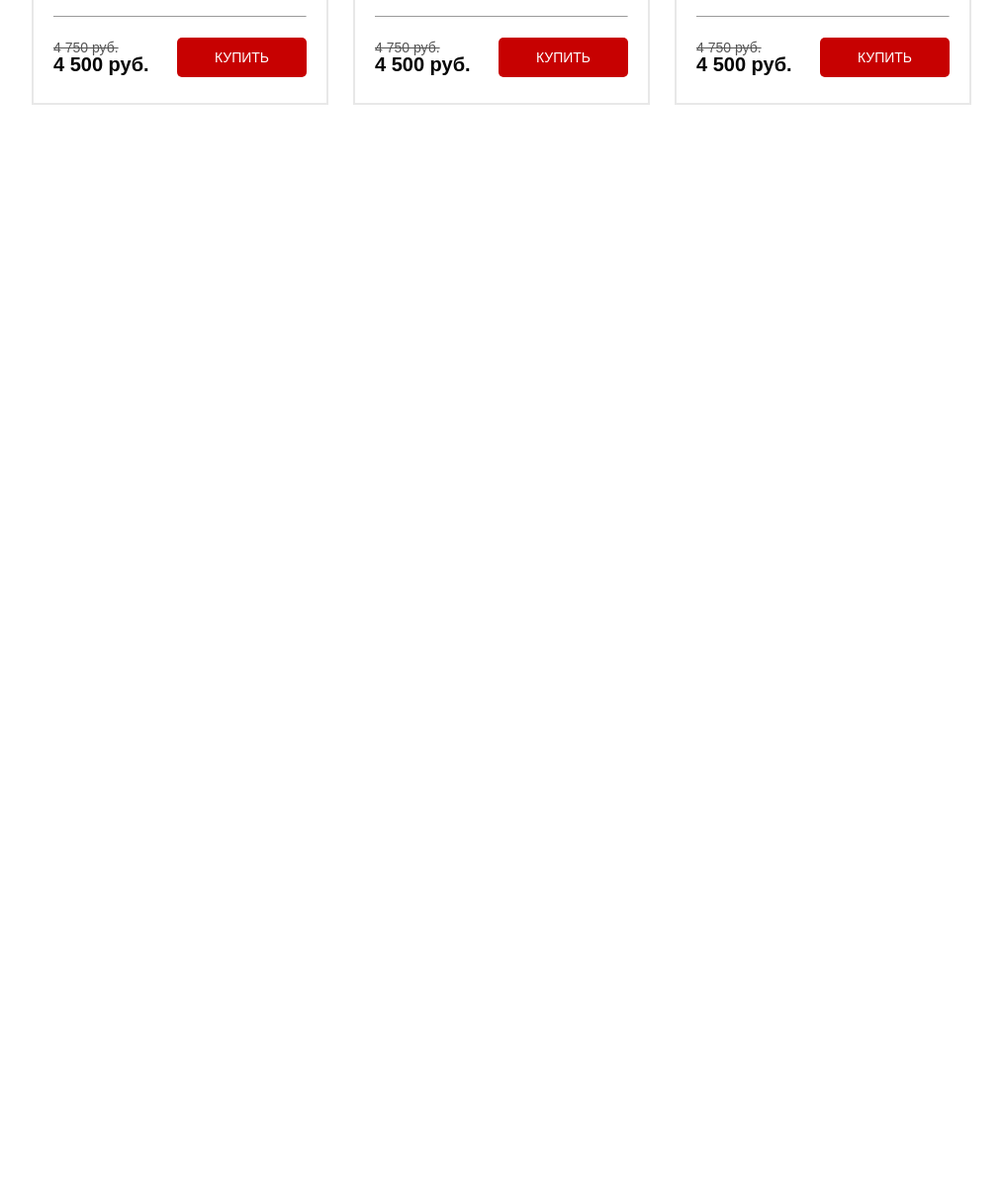
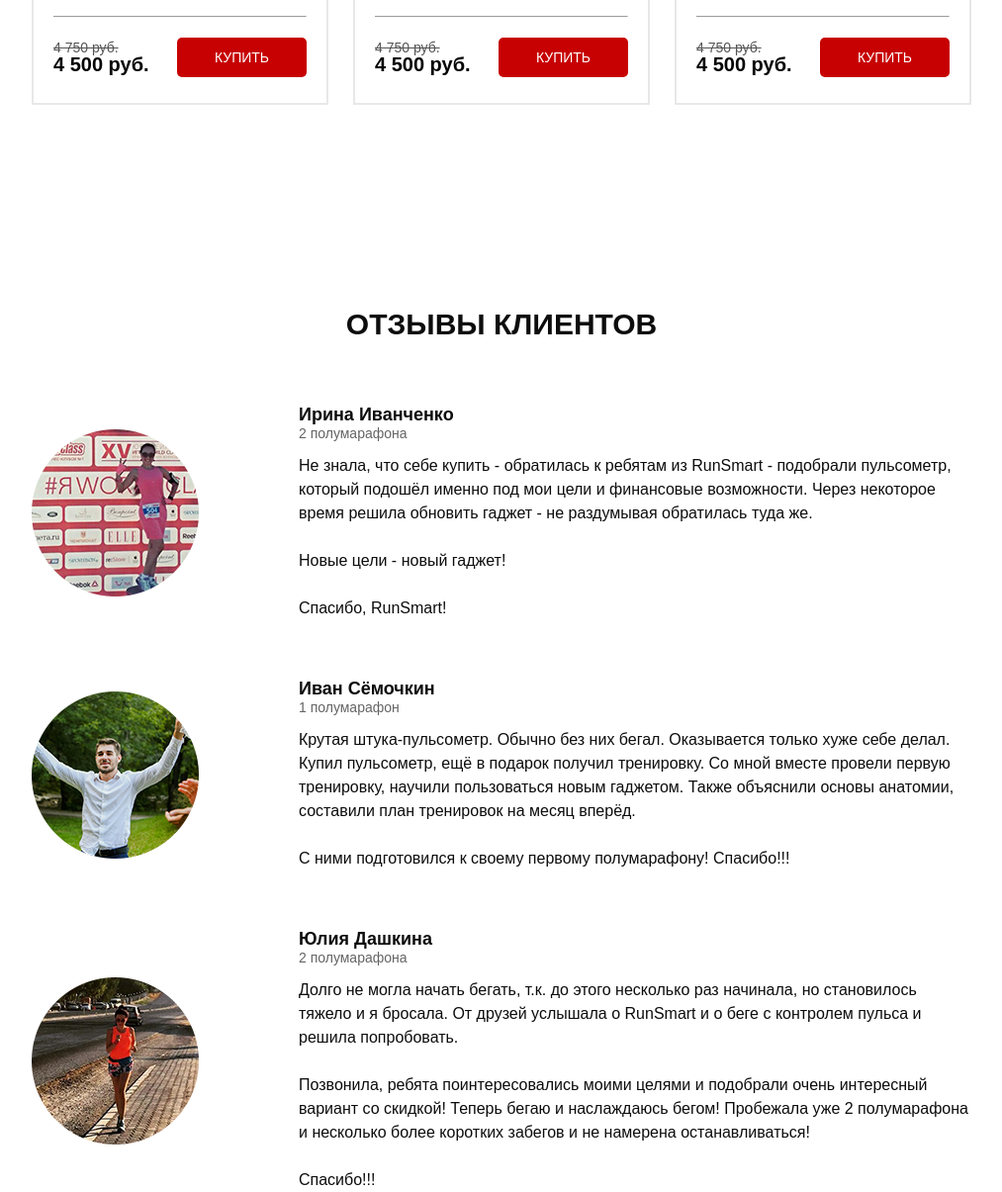
Before and after one commit to VM1607/run_smart, a website: page src/index.html in a window 1280 px wide. Shown: the part 3674-4879 px from the top of the page at 99% size, without its empty margins (133-1146 px from the left). Before the commit the page ends 3900 px from the top, so only its background shows below. Drawn offline with nearby package versions, Linux system fonts and the light colour scheme; a web font is replaced by a local one.

Commit message:
add respects

```diff
--- a/src/index.html
+++ b/src/index.html
@@ -1,5 +1,6 @@
 <!DOCTYPE html>
 <html lang="en">
+
 <head>
 	<meta charset="UTF-8">
 	<meta http-equiv="X-UA-Compatible" content="IE=edge">
@@ -12,6 +13,7 @@
 	<script src="https://ajax.googleapis.com/ajax/libs/jquery/1.12.4/jquery.min.js"></script>
 	<link rel="stylesheet" href="css/style.min.css">
 </head>
+
 <body>
 
 	<section class="promo">
@@ -147,9 +149,15 @@
 				Каталог пульсометров
 			</h2>
 			<ul class="catalog__tabs">
-				<li class="catalog__tab catalog__tab_active"><div>Для фитнеса</div></li>
-				<li class="catalog__tab"><div>Для бега</div></li>
-				<li class="catalog__tab"><div>Для триатлона</div></li>
+				<li class="catalog__tab catalog__tab_active">
+					<div>Для фитнеса</div>
+				</li>
+				<li class="catalog__tab">
+					<div>Для бега</div>
+				</li>
+				<li class="catalog__tab">
+					<div>Для триатлона</div>
+				</li>
 			</ul>
 
 			<div class="catalog__content catalog__content_active">
@@ -158,7 +166,8 @@
 						<div class="catalog-item__content catalog-item__content_active">
 							<img src="img/catalog.jpg" alt="pulsometr" class="catalog-item__img">
 							<div class="catalog-item__subtitle">Пульсометр Polar FT1</div>
-						<div class="catalog-item__descr">Для первых шагов в тренировках, основанных на сердечном ритме</div>
+							<div class="catalog-item__descr">Для первых шагов в тренировках, основанных на сердечном
+								ритме</div>
 							<a href="" class="catalog-item__link">Подробнее</a>
 						</div>
 						<ul class="catalog-item__list">
@@ -185,7 +194,8 @@
 						<div class="catalog-item__content catalog-item__content_active">
 							<img src="img/catalog.jpg" alt="pulsometr" class="catalog-item__img">
 							<div class="catalog-item__subtitle">Пульсометр Polar FT1</div>
-						<div class="catalog-item__descr">Для первых шагов в тренировках, основанных на сердечном ритме</div>
+							<div class="catalog-item__descr">Для первых шагов в тренировках, основанных на сердечном
+								ритме</div>
 							<a href="" class="catalog-item__link">Подробнее</a>
 						</div>
 						<ul class="catalog-item__list">
@@ -213,7 +223,8 @@
 						<div class="catalog-item__content catalog-item__content_active">
 							<img src="img/catalog.jpg" alt="pulsometr" class="catalog-item__img">
 							<div class="catalog-item__subtitle">Пульсометр Polar FT1</div>
-						<div class="catalog-item__descr">Для первых шагов в тренировках, основанных на сердечном ритме</div>
+							<div class="catalog-item__descr">Для первых шагов в тренировках, основанных на сердечном
+								ритме</div>
 							<a href="" class="catalog-item__link">Подробнее</a>
 						</div>
 						<ul class="catalog-item__list">
@@ -240,7 +251,8 @@
 						<div class="catalog-item__content catalog-item__content_active">
 							<img src="img/catalog.jpg" alt="pulsometr" class="catalog-item__img">
 							<div class="catalog-item__subtitle">Пульсометр Polar FT1</div>
-						<div class="catalog-item__descr">Для первых шагов в тренировках, основанных на сердечном ритме</div>
+							<div class="catalog-item__descr">Для первых шагов в тренировках, основанных на сердечном
+								ритме</div>
 							<a href="" class="catalog-item__link">Подробнее</a>
 						</div>
 						<ul class="catalog-item__list">
@@ -267,7 +279,8 @@
 						<div class="catalog-item__content catalog-item__content_active">
 							<img src="img/catalog.jpg" alt="pulsometr" class="catalog-item__img">
 							<div class="catalog-item__subtitle">Пульсометр Polar FT1</div>
-						<div class="catalog-item__descr">Для первых шагов в тренировках, основанных на сердечном ритме</div>
+							<div class="catalog-item__descr">Для первых шагов в тренировках, основанных на сердечном
+								ритме</div>
 							<a href="" class="catalog-item__link">Подробнее</a>
 						</div>
 						<ul class="catalog-item__list">
@@ -294,7 +307,8 @@
 						<div class="catalog-item__content catalog-item__content_active">
 							<img src="img/catalog.jpg" alt="pulsometr" class="catalog-item__img">
 							<div class="catalog-item__subtitle">Пульсометр Polar FT1</div>
-						<div class="catalog-item__descr">Для первых шагов в тренировках, основанных на сердечном ритме</div>
+							<div class="catalog-item__descr">Для первых шагов в тренировках, основанных на сердечном
+								ритме</div>
 							<a href="" class="catalog-item__link">Подробнее</a>
 						</div>
 						<ul class="catalog-item__list">
@@ -325,7 +339,8 @@
 						<div class="catalog-item__content catalog-item__content_active">
 							<img src="img/catalog.jpg" alt="pulsometr" class="catalog-item__img">
 							<div class="catalog-item__subtitle">Пульсометр Polar FT1</div>
-						<div class="catalog-item__descr">Для первых шагов в тренировках, основанных на сердечном ритме</div>
+							<div class="catalog-item__descr">Для первых шагов в тренировках, основанных на сердечном
+								ритме</div>
 							<a href="" class="catalog-item__link">Подробнее</a>
 						</div>
 						<ul class="catalog-item__list">
@@ -354,7 +369,8 @@
 						<div class="catalog-item__content catalog-item__content_active">
 							<img src="img/catalog.jpg" alt="pulsometr" class="catalog-item__img">
 							<div class="catalog-item__subtitle">Пульсометр Polar FT1</div>
-						<div class="catalog-item__descr">Для первых шагов в тренировках, основанных на сердечном ритме</div>
+							<div class="catalog-item__descr">Для первых шагов в тренировках, основанных на сердечном
+								ритме</div>
 							<a href="" class="catalog-item__link">Подробнее</a>
 						</div>
 						<ul class="catalog-item__list">
@@ -382,7 +398,8 @@
 						<div class="catalog-item__content catalog-item__content_active">
 							<img src="img/catalog.jpg" alt="pulsometr" class="catalog-item__img">
 							<div class="catalog-item__subtitle">Пульсометр Polar FT1</div>
-							<div class="catalog-item__descr">Для первых шагов в тренировках, основанных на сердечном ритме</div>
+							<div class="catalog-item__descr">Для первых шагов в тренировках, основанных на сердечном
+								ритме</div>
 							<a href="" class="catalog-item__link">Подробнее</a>
 						</div>
 						<ul class="catalog-item__list">
@@ -408,10 +425,55 @@
 		</div>
 	</section>
 
+	<section class="respect">
+		<div class="container">
+			<div class="title">отзывы клиентов</div>
+			<div class="respect__item">
+				<img src="icons/review_first.png" alt="review">
+				<div class="respect__wrapper">
+					<div class="respect__title">Ирина Иванченко</div>
+					<div class="respect__subtitle">2 полумарафона</div>
+					<div class="respect__text">Не знала, что себе купить - обратилась к ребятам из RunSmart - подобрали
+						пульсометр, который подошёл именно под мои цели и финансовые возможности. Через некоторое время
+						решила обновить гаджет - не раздумывая обратилась туда же. <br> <br> Новые цели - новый гаджет!
+						<br> <br> Спасибо, RunSmart!
+					</div>
+				</div>
+			</div>
+			<div class="respect__item">
+				<img src="icons/review_second.png" alt="review">
+				<div class="respect__wrapper">
+					<div class="respect__title">Иван Сёмочкин</div>
+					<div class="respect__subtitle">1 полумарафон</div>
+					<div class="respect__text">Крутая штука-пульсометр. Обычно без них бегал. Оказывается только хуже
+						себе делал. <br> Купил пульсометр, ещё в подарок получил тренировку. Со мной вместе провели
+						первую
+						тренировку, научили пользоваться новым гаджетом. Также объяснили основы анатомии, составили план
+						тренировок на месяц вперёд. <br><br> С ними подготовился к своему первому полумарафону!
+						Спасибо!!!</div>
+				</div>
+			</div>
+			<div class="respect__item">
+				<img src="icons/review_third.png" alt="review">
+				<div class="respect__wrapper">
+					<div class="respect__title">Юлия Дашкина</div>
+					<div class="respect__subtitle">2 полумарафона</div>
+					<div class="respect__text">Долго не могла начать бегать, т.к. до этого несколько раз начинала, но
+						становилось тяжело и я бросала. От друзей услышала о RunSmart и о беге с контролем пульса и
+						решила попробовать. <br><br> Позвонила, ребята поинтересовались моими целями и подобрали очень
+						интересный вариант со скидкой! Теперь бегаю и наслаждаюсь бегом! Пробежала уже 2 полумарафона и
+						несколько более коротких забегов и не намерена останавливаться! <br><br> Спасибо!!!
+					</div>
+				</div>
+			</div>
+		</div>
+	</section>
+
 	<!-- 	<script type="text/javascript" src="https://code.jquery.com/jquery-1.11.0.min.js"></script>
 	<script type="text/javascript" src="https://code.jquery.com/jquery-migrate-1.2.1.min.js"></script>
 	<script src="js/slick.min.js"></script> -->
 	<script src="https://cdnjs.cloudflare.com/ajax/libs/tiny-slider/2.9.2/min/tiny-slider.js"></script>
 	<script src="js/script.js"></script>
 </body>
+
 </html>
--- /dev/null
+++ b/src/sass/blocks/_respect.scss
@@ -0,0 +1,36 @@
+.respect {
+	margin-top: 79px;
+
+	&__item {
+		margin-top: 60px;
+		display: flex;
+		justify-content: space-between;
+		align-items: center;
+	}
+
+	img {
+		max-width: 169px;
+		max-height: 169px;
+	}
+	&__wrapper {
+		max-width: 680px;
+	}
+	&__title {
+		font-weight: 700;
+		font-size: 18px;
+		line-height: 18px;
+		color: #0D0D0D;
+	}
+	&__subtitle {
+
+		font-weight: 500;
+		font-size: 14px;
+		color: #646464;
+	}
+	&__text {
+		margin-top: 10px;
+		font-weight: 300;
+		font-size: 16px;
+		color: #0D0D0D;
+	}
+}
--- a/src/sass/style.scss
+++ b/src/sass/style.scss
@@ -16,3 +16,4 @@
 @import 'blocks/forms';
 @import 'blocks/carousel';
 @import 'blocks/catalog';
+@import 'blocks/respect'
```
Also changed, not shown: src/css/style.min.css. Lines whose indentation alone changed are shown as unchanged.
